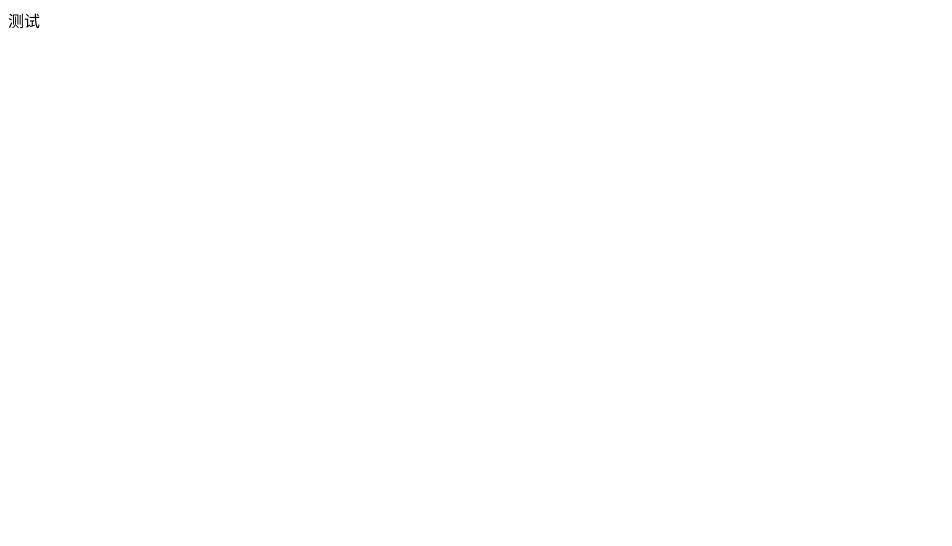
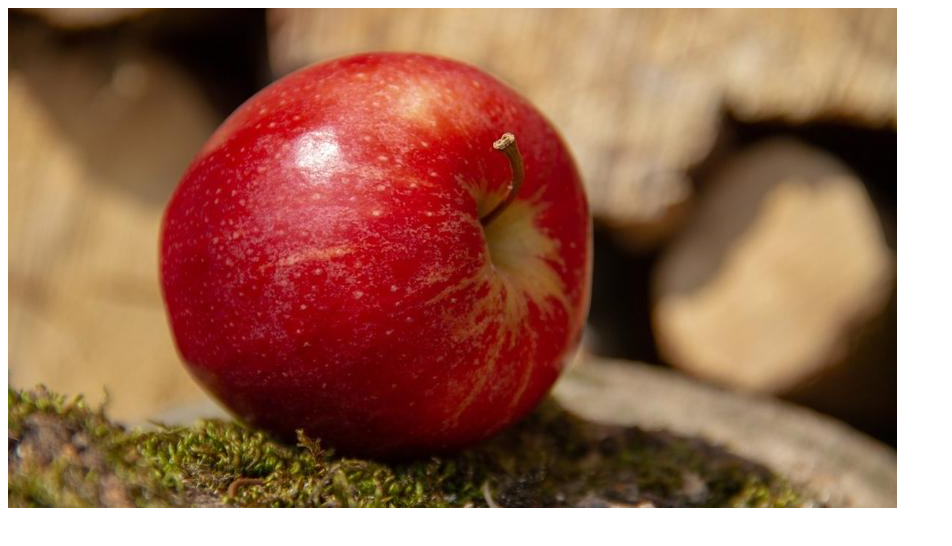
Before and after one commit to panjjIsArcher/ai-front, a Vue app: page /#/ in a window 1280 px wide. Shown: the top 546 px of the page, without its empty margins (0-952 px from the left). Built offline with nearby package versions, Linux system fonts and the light colour scheme.

Commit message:
feat :引入axios

```diff
--- a/package.json
+++ b/package.json
@@ -8,6 +8,7 @@
     "lint": "vue-cli-service lint"
   },
   "dependencies": {
+    "axios": "^1.1.3",
     "core-js": "^3.8.3",
     "vue": "^2.6.14",
     "vue-router": "^3.5.1"
--- a/src/App.vue
+++ b/src/App.vue
@@ -4,7 +4,7 @@
   </div>
 </template>
 <script>
-import test from './components/test'
+import test from '@/components/test'
 export default {
   components: { test },
 
--- a/src/components/test.vue
+++ b/src/components/test.vue
@@ -1,9 +1,16 @@
 <template>
-    <div class="test">测试</div>
+    <div class="test">
+        <img :src="src" alt=""/>
+    </div>
 </template>
 <script>
 export default {
    // eslint-disable-next-line vue/multi-word-component-names
-   name:'test'
+   name:'test' ,
+   data(){
+    return {
+      src :require("@/assets/img/apple.jpeg")
+    }
+  }
 }
 </script>
```
Also changed, not shown: src/assets/img/apple.jpeg (added), 1 other file (tests, documents, lock files or other folders).
